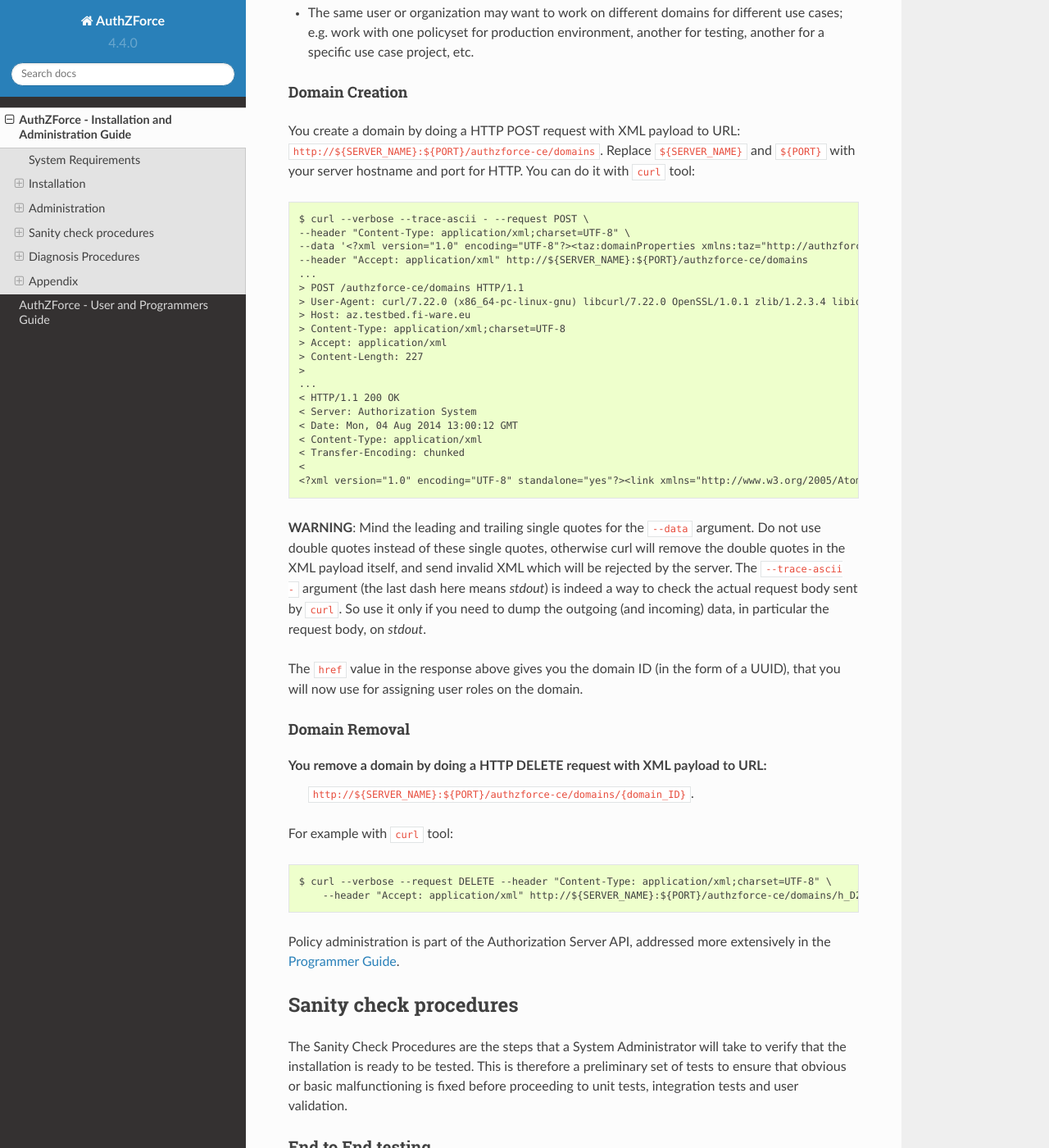
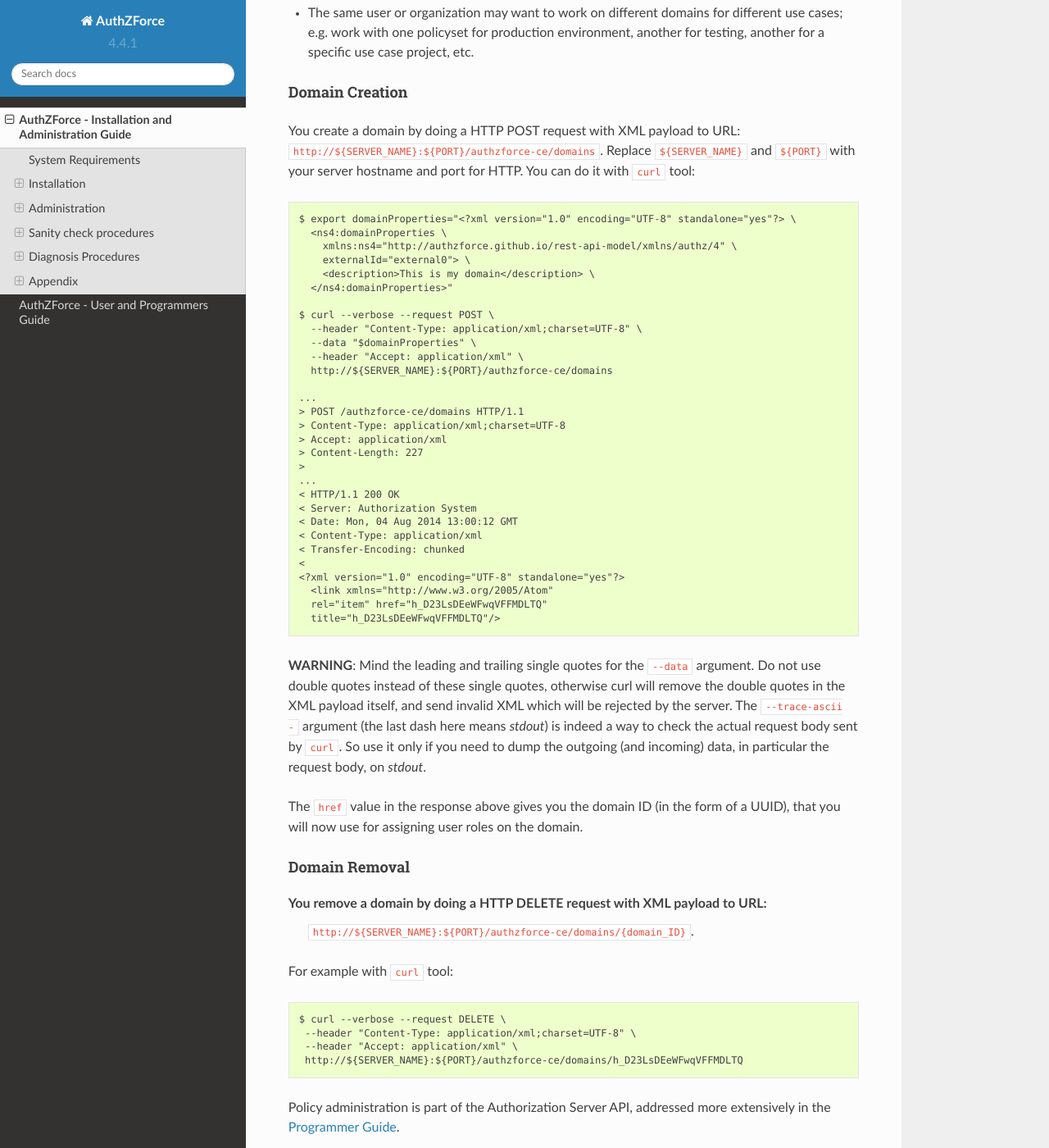
Before and after one commit to authzforce/fiware, a Sphinx documentation site: the page built from doc/InstallationAndAdministrationGuide.rst, in a window 1280 px wide and 1400 px high, scrolled down 2079 px. Shown: the whole window at 82% size. Built offline with Sphinx 7.4.7 and the Read the Docs theme 2.0.0, drawn with Linux system fonts in a browser that asks for light colours; formulas are drawn with MathJax 3; some of the changed text lies outside the part shown.

Commit message:
Merged selective changes from install-guide-only and user-guide-only branches

```diff
--- a/doc/InstallationAndAdministrationGuide.rst
+++ b/doc/InstallationAndAdministrationGuide.rst
@@ -80,14 +80,21 @@
 
 You create a domain by doing a HTTP POST request with XML payload to URL: ``http://${SERVER_NAME}:${PORT}/authzforce-ce/domains``. Replace ``${SERVER_NAME}`` and ``${PORT}`` with your server hostname and port for HTTP. You can do it with ``curl`` tool::
 
- $ curl --verbose --trace-ascii - --request POST \
- --header "Content-Type: application/xml;charset=UTF-8" \
- --data '<?xml version="1.0" encoding="UTF-8"?><taz:domainProperties xmlns:taz="http://authzforce.github.io/rest-api-model/xmlns/authz/4"> <name>MyDomain</name><description>This is my domain.</description></taz:domainProperties>' \
- --header "Accept: application/xml" http://${SERVER_NAME}:${PORT}/authzforce-ce/domains
+ $ export domainProperties="<?xml version="1.0" encoding="UTF-8" standalone="yes"?> \
+   <ns4:domainProperties \
+     xmlns:ns4="http://authzforce.github.io/rest-api-model/xmlns/authz/4" \
+     externalId="external0"> \
+     <description>This is my domain</description> \
+   </ns4:domainProperties>"
+
+ $ curl --verbose --request POST \
+   --header "Content-Type: application/xml;charset=UTF-8" \
+   --data "$domainProperties" \
+   --header "Accept: application/xml" \
+   http://${SERVER_NAME}:${PORT}/authzforce-ce/domains
+
  ...
  > POST /authzforce-ce/domains HTTP/1.1
- > User-Agent: curl/7.22.0 (x86_64-pc-linux-gnu) libcurl/7.22.0 OpenSSL/1.0.1 zlib/1.2.3.4 libidn/1.23 librtmp/2.3
- > Host: az.testbed.fi-ware.eu
  > Content-Type: application/xml;charset=UTF-8
  > Accept: application/xml
  > Content-Length: 227
@@ -99,7 +106,10 @@
  < Content-Type: application/xml
  < Transfer-Encoding: chunked
  <
- <?xml version="1.0" encoding="UTF-8" standalone="yes"?><link xmlns="http://www.w3.org/2005/Atom" rel="item" href="h_D23LsDEeWFwqVFFMDLTQ" title="h_D23LsDEeWFwqVFFMDLTQ"/>
+ <?xml version="1.0" encoding="UTF-8" standalone="yes"?>
+   <link xmlns="http://www.w3.org/2005/Atom"
+   rel="item" href="h_D23LsDEeWFwqVFFMDLTQ"
+   title="h_D23LsDEeWFwqVFFMDLTQ"/>
 
 **WARNING**: Mind the leading and trailing single quotes for the ``--data`` argument. Do not use double quotes instead of these single quotes, otherwise curl will remove the double quotes in the XML payload itself, and send invalid XML which will be rejected by the server. The ``--trace-ascii -`` argument (the last dash here means *stdout*) is indeed a way to check the actual request body sent by ``curl``. So use it only if you need to dump the outgoing (and incoming) data, in particular the request body, on *stdout*.
 
@@ -113,8 +123,10 @@
 
 For example with ``curl`` tool::
 
- $ curl --verbose --request DELETE --header "Content-Type: application/xml;charset=UTF-8" \
-     --header "Accept: application/xml" http://${SERVER_NAME}:${PORT}/authzforce-ce/domains/h_D23LsDEeWFwqVFFMDLTQ
+ $ curl --verbose --request DELETE \
+  --header "Content-Type: application/xml;charset=UTF-8" \
+  --header "Accept: application/xml" \
+  http://${SERVER_NAME}:${PORT}/authzforce-ce/domains/h_D23LsDEeWFwqVFFMDLTQ
 
 Policy administration is part of the Authorization Server API, addressed more extensively in the :ref:`programmerGuide`.
 
@@ -128,15 +140,17 @@
 
 #. Get the list of policy administration domains by doing the following HTTP request, replacing ``${host}`` with the server hostname, and ``${port}`` with the HTTP port of the server, for example with ``curl`` tool::
 
-    $ curl --verbose --show-error --write-out '\n' --request GET http://${host}:${port}/authzforce-ce/domains
+    $ curl --verbose --show-error --write-out '\n' \
+      --request GET http://${host}:${port}/authzforce-ce/domains
 #. Check the response which should have the following headers and body (there may be more headers which do not require checking here)::
 
     Status Code: 200 OK
     Content-Type: application/xml
 
     <?xml version="1.0" encoding="UTF-8" standalone="yes"?>
-    <ns2:resources xmlns:ns2="http://authzforce.github.io/rest-api-model/xmlns/authz/4">
-    ... list of links to policy domains omitted here...
+    <ns2:resources
+      xmlns:ns2="http://authzforce.github.io/rest-api-model/xmlns/authz/4">
+      ... list of links to policy domains omitted here...
     </ns2:resources>
 
 You can check the exact body format in the representation element of response code 200 for method ``getDomains``, and all other API resources and operations in general, in the WADL (Web Application Description Language) document available at the following URL::
@@ -227,11 +241,13 @@
 
 #. Generate the CA keypair and certificate on the platform where the Authorization Server is to be deployed (change the validity argument to your security requirements, example here is 365 days)::
 
-    $ keytool -genkeypair -keystore taz-ca-keystore.jks -alias taz-ca -dname "CN=Thales AuthzForce CA, O=FIWARE" \
-        -keyalg RSA -keysize 2048 -validity 365 -ext bc:c="ca:true,pathlen:0"
+    $ keytool -genkeypair -keystore taz-ca-keystore.jks -alias taz-ca \
+      -dname "CN=Thales AuthzForce CA, O=FIWARE" -keyalg RSA -keysize 2048 \
+      -validity 365 -ext bc:c="ca:true,pathlen:0"
 #. Export the CA certificate to PEM format for easier distribution to clients::
 
-    $ keytool -keystore taz-ca-keystore.jks -alias taz-ca -exportcert -rfc > taz-ca-cert.pem
+    $ keytool -keystore taz-ca-keystore.jks -alias taz-ca \
+      -exportcert -rfc > taz-ca-cert.pem
 
 
 Server SSL Certificate Setup
--- a/doc/conf.py
+++ b/doc/conf.py
@@ -71,9 +71,9 @@
 # built documents.
 #
 # The short X.Y version.
-version = '4.4.0'
+version = '4.4.1'
 # The full version, including alpha/beta/rc tags.
-release = '4.4.0-FIWARE-R4'
+release = '4.4.1-FIWARE-R4'
 
 # The language for content autogenerated by Sphinx. Refer to documentation
 # for a list of supported languages.
@@ -230,6 +230,7 @@
 
 # Additional stuff for the LaTeX preamble.
 #'preamble': '',
+'preamble': '\setcounter{tocdepth}{4}'
 
 # Latex figure (float) alignment
 #'figure_align': 'htbp',
```
Also changed, not shown: doc/UserAndProgrammersGuide.rst (+230 -187 lines).
